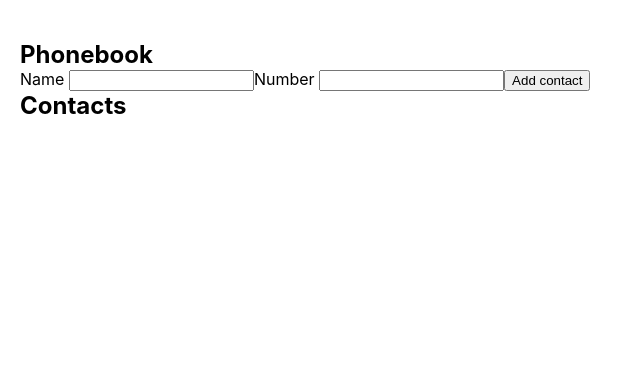
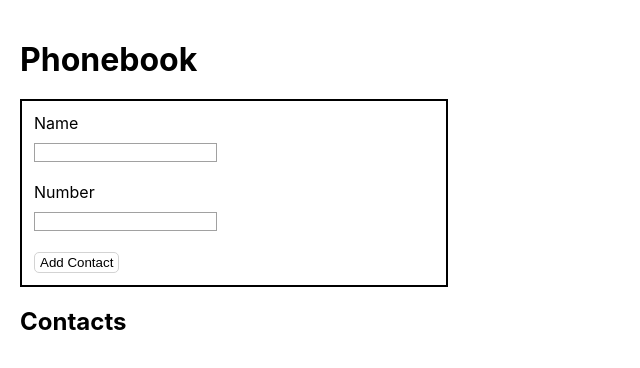
Before and after one commit to SaveAna/goit-react-hw-02-phonebook, a React (Create React App) app: page / in a window 1280 px wide. Shown: the top 368 px of the page, without its empty margins (0-640 px from the left). Built offline with nearby package versions, Linux system fonts and the light colour scheme.

Commit message:
add all styles

```diff
--- a/src/components/App/App.jsx
+++ b/src/components/App/App.jsx
@@ -1,7 +1,7 @@
 import React, { Component } from 'react';
 import { ContactForm } from 'components/ContactForm/ContactForm';
 import { ContactList } from 'components/ContactList/ContactList';
-import { Container } from './App.styled';
+import { Container, Title } from './App.styled';
 import { Filter } from 'components/Filter/Filter';
 
 export class App extends Component {
@@ -44,9 +44,9 @@ export class App extends Component {
     const filteredContacts = this.handleFilter();
     return (
       <Container>
-        <h2>Phonebook</h2>
+        <h1>Phonebook</h1>
         <ContactForm addContact={this.handleAddContact} />
-        <h2> Contacts</h2>
+        <Title> Contacts</Title>
         {this.state.contacts.length > 2 && (
           <Filter value={this.state.filter} handleChange={this.handleChange} />
         )}
--- a/src/components/App/App.styled.jsx
+++ b/src/components/App/App.styled.jsx
@@ -5,3 +5,7 @@ export const Container = styled.div`
   padding: 40px 20px;
   margin: 0 auto;
 `;
+
+export const Title = styled.h2`
+  margin-bottom: 20px;
+`;
--- a/src/components/ContactForm/ContactForm.jsx
+++ b/src/components/ContactForm/ContactForm.jsx
@@ -1,6 +1,12 @@
 import propTypes from 'prop-types';
 import React, { Component } from 'react';
 import { nanoid } from 'nanoid';
+import {
+  FormContainer,
+  FormTitle,
+  FormBtn,
+  FormInput,
+} from './ContactForm.styled';
 
 export class ContactForm extends Component {
   state = {
@@ -30,9 +36,9 @@ export class ContactForm extends Component {
     const { name, number } = this.state;
 
     return (
-      <form onSubmit={this.handleSubmit}>
-        <label>Name </label>
-        <input
+      <FormContainer onSubmit={this.handleSubmit}>
+        <FormTitle>Name </FormTitle>
+        <FormInput
           type="text"
           name="name"
           pattern="^[a-zA-Zа-яА-Я]+(([' -][a-zA-Zа-яА-Я ])?[a-zA-Zа-яА-Я]*)*$"
@@ -41,8 +47,8 @@ export class ContactForm extends Component {
           value={name}
           onChange={this.handleChange}
         />
-        <label>Number </label>
-        <input
+        <FormTitle>Number </FormTitle>
+        <FormInput
           type="tel"
           name="number"
           pattern="\+?\d{1,4}?[-.\s]?\(?\d{1,3}?\)?[-.\s]?\d{1,4}[-.\s]?\d{1,4}[-.\s]?\d{1,9}"
@@ -51,8 +57,8 @@ export class ContactForm extends Component {
           value={number}
           onChange={this.handleChange}
         />
-        <button type="submit">Add contact</button>
-      </form>
+        <FormBtn type="submit">Add contact</FormBtn>
+      </FormContainer>
     );
   }
 }
--- /dev/null
+++ b/src/components/ContactForm/ContactForm.styled.jsx
@@ -0,0 +1,51 @@
+import styled from '@emotion/styled';
+
+export const FormContainer = styled.form`
+  padding: 12px;
+  width: 400px;
+  border: 2px solid #000;
+  margin: 20px 0px;
+`;
+
+export const FormTitle = styled.label`
+  display: block;
+  margin-bottom: 10px;
+`;
+
+export const FormBtn = styled.button`
+  background-color: transparent;
+  text-transform: capitalize;
+  border: 1px solid #d3d3d3;
+  font-weight: 500;
+  border-radius: 5px;
+  padding: 2px 5px;
+  cursor: pointer;
+  &:last-child {
+    margin-right: 0;
+  }
+  &:active,
+  &:hover {
+    background: radial-gradient(
+      circle,
+      rgba(72, 117, 255, 1) 0%,
+      rgba(34, 78, 212, 1) 62%,
+      rgba(23, 67, 200, 1) 100%
+    );
+    color: white;
+    border-color: transparent;
+  }
+`;
+
+export const FormInput = styled.input`
+  display: block;
+  margin-bottom: 20px;
+  outline: none;
+  border: 1px solid #a1a1a1;
+  &:focus {
+    outline: none;
+    border: transparent;
+    -webkit-box-shadow: 0px 0px 5px 2px rgba(80, 148, 217, 1);
+    -moz-box-shadow: 0px 0px 5px 2px rgba(80, 148, 217, 1);
+    box-shadow: 0px 0px 5px 2px rgba(80, 148, 217, 1);
+  }
+`;
--- a/src/components/ContactList/ContactList.jsx
+++ b/src/components/ContactList/ContactList.jsx
@@ -1,17 +1,19 @@
 import propTypes from 'prop-types';
+import { List, ContactItem } from './ContactList.styled';
+import { FormBtn } from 'components/ContactForm/ContactForm.styled';
 
 export const ContactList = ({ contacts, deleteContact }) => (
-  <ul>
+  <List>
     {contacts.map(contact => (
       <li key={contact.id}>
         <span>{contact.name}: </span>
-        <span>{contact.number}</span>
-        <button type="button" onClick={() => deleteContact(contact.id)}>
+        <ContactItem>{contact.number}</ContactItem>
+        <FormBtn type="button" onClick={() => deleteContact(contact.id)}>
           Delete
-        </button>
+        </FormBtn>
       </li>
     ))}
-  </ul>
+  </List>
 );
 
 ContactList.propTypes = {
--- /dev/null
+++ b/src/components/ContactList/ContactList.styled.jsx
@@ -0,0 +1,11 @@
+import styled from '@emotion/styled';
+
+export const List = styled.ul`
+  display: flex;
+  flex-direction: column;
+  gap: 10px;
+`;
+
+export const ContactItem = styled.span`
+  margin-right: 10px;
+`;
--- a/src/components/Filter/Filter.jsx
+++ b/src/components/Filter/Filter.jsx
@@ -1,13 +1,25 @@
 import PropTypes from 'prop-types';
 import React from 'react';
+import {
+  FormTitle,
+  FormInput,
+} from 'components/ContactForm/ContactForm.styled';
 
 export function Filter({ value, handleChange }) {
   return (
-    <input name="filter" type="text" value={value} onChange={handleChange} />
+    <>
+      <FormTitle>Find contacts by name</FormTitle>
+      <FormInput
+        name="filter"
+        type="text"
+        value={value}
+        onChange={handleChange}
+      />
+    </>
   );
 }
 
 Filter.propTypes = {
   value: PropTypes.string.isRequired,
-  onChange: PropTypes.func.isRequired,
+  onChange: PropTypes.func,
 };
--- a/src/index.css
+++ b/src/index.css
@@ -14,12 +14,6 @@ code {
     monospace;
 }
 
-ul {
-  padding: 0;
-  margin: 0;
-  list-style: none;
-}
-
 h1,
 h2,
 h3,
```
